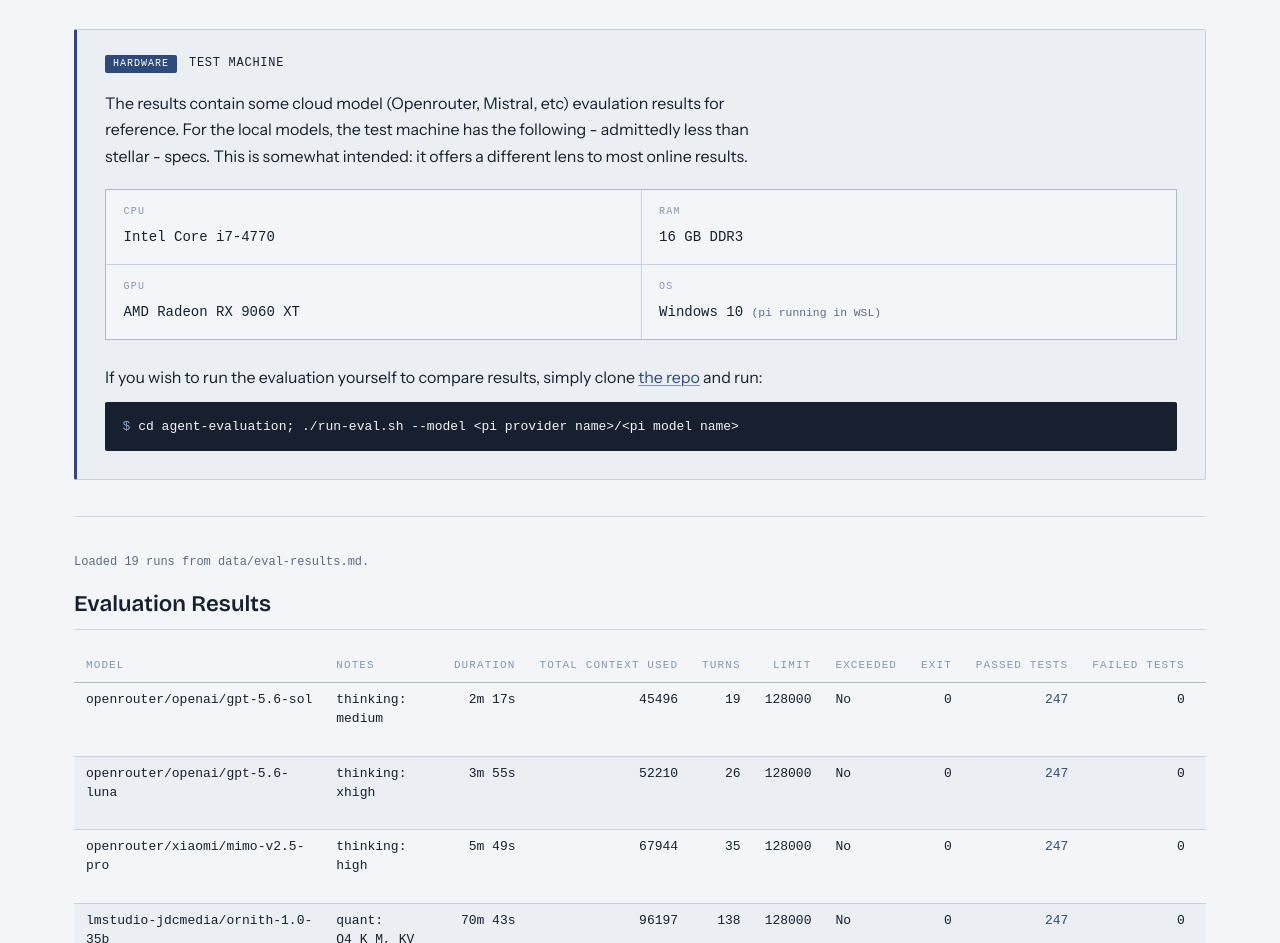
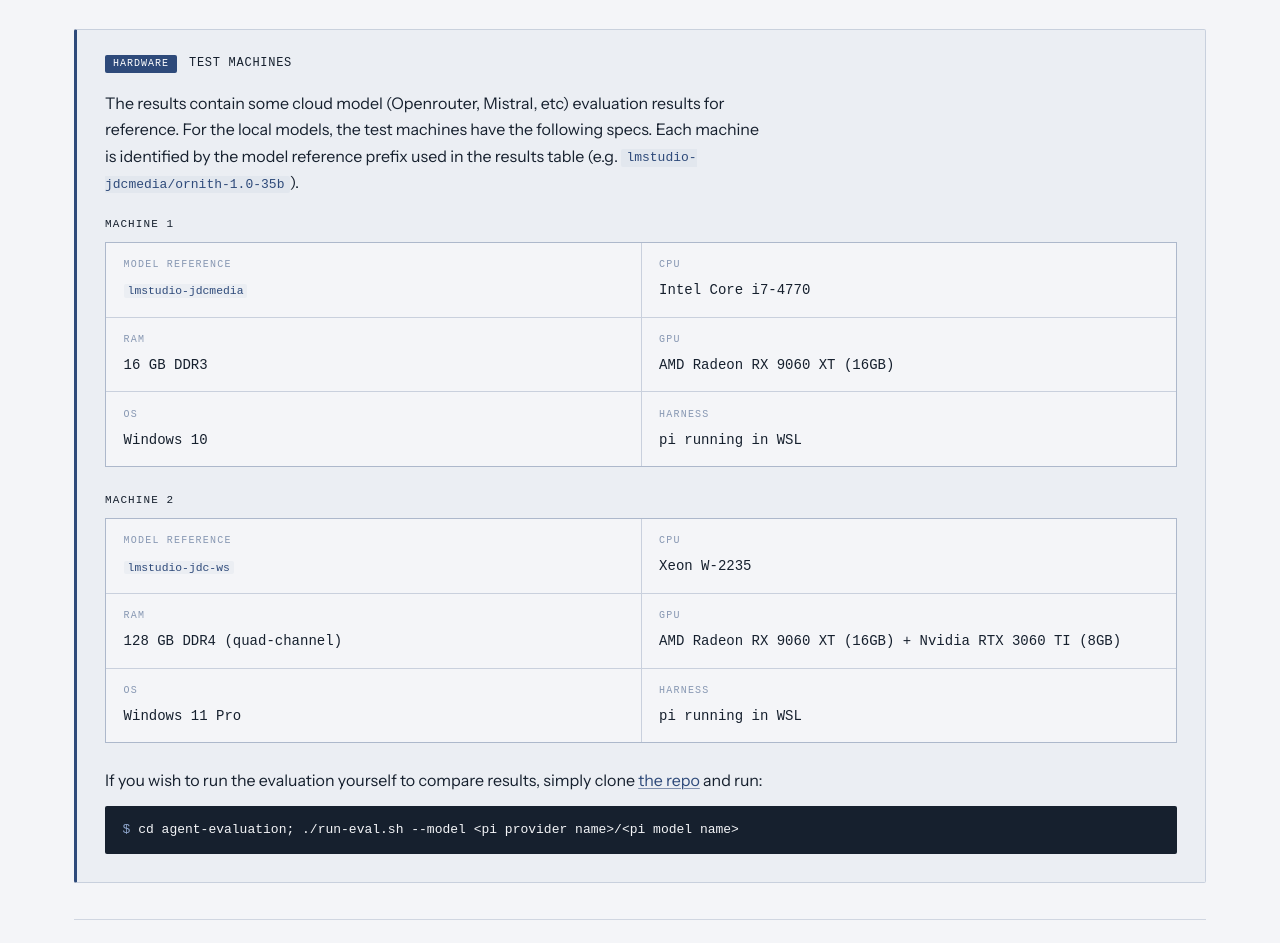
Before and after one commit to forzabarca88/coding-agent-resources, a plain HTML site: page docs/evaluation-results.html in a window 1280 px wide. Shown: the part 446-1389 px from the top of the page. Drawn offline with nearby package versions, Linux system fonts and the light colour scheme; a web font is replaced by a local one.

Commit message:
add machine

```diff
--- a/docs/assets/styles.css
+++ b/docs/assets/styles.css
@@ -222,6 +222,16 @@ a:focus-visible {
   letter-spacing: 0.06em;
   margin-bottom: 1rem;
 }
+.specs__machine {
+  font-family: var(--font-mono);
+  font-size: 0.6875rem;
+  font-weight: 400;
+  color: var(--ink);
+  text-transform: uppercase;
+  letter-spacing: 0.1em;
+  margin: 1.25rem 0 0.5rem;
+}
+.specs__machine:first-of-type { margin-top: 0; }
 .specs .specs__note {
   max-width: 62ch;
   margin-bottom: 1.25rem;
@@ -258,6 +268,12 @@ a:focus-visible {
 .specs__detail {
   color: var(--mist);
   font-size: 0.8125em;
+}
+.specs__cell dd code {
+  color: var(--carbon);
+  background: var(--zebra);
+  padding: 0.05em 0.35em;
+  border-radius: 2px;
 }
 .specs__command {
   font-family: var(--font-mono);
--- a/docs/evaluation-results.html
+++ b/docs/evaluation-results.html
@@ -60,13 +60,17 @@
         <div class="specs">
           <h3 class="specs__heading">
             <span class="chip">Hardware</span>
-            Test machine
+            Test machines
           </h3>
           <p class="specs__note">
-            The results contain some cloud model (Openrouter, Mistral, etc) evaulation results for reference. For the local models, the test machine has the following - admittedly less than stellar - specs. This is
-            somewhat intended: it offers a different lens to most online results.
+            The results contain some cloud model (Openrouter, Mistral, etc) evaluation results for reference. For the local models, the test machines have the following specs. Each machine is identified by the model reference prefix used in the results table (e.g. <code>lmstudio-jdcmedia/ornith-1.0-35b</code>).
           </p>
+          <h4 class="specs__machine">Machine 1</h4>
           <dl class="specs__grid">
+            <div class="specs__cell">
+              <dt>Model reference</dt>
+              <dd><code>lmstudio-jdcmedia</code></dd>
+            </div>
             <div class="specs__cell">
               <dt>CPU</dt>
               <dd>Intel Core i7-4770</dd>
@@ -77,11 +81,42 @@
             </div>
             <div class="specs__cell">
               <dt>GPU</dt>
-              <dd>AMD Radeon RX 9060 XT</dd>
+              <dd>AMD Radeon RX 9060 XT (16GB)</dd>
             </div>
             <div class="specs__cell">
               <dt>OS</dt>
-              <dd>Windows 10 <span class="specs__detail">(pi running in WSL)</span></dd>
+              <dd>Windows 10</dd>
+            </div>
+            <div class="specs__cell">
+              <dt>Harness</dt>
+              <dd>pi running in WSL</dd>
+            </div>
+          </dl>
+          <h4 class="specs__machine">Machine 2</h4>
+          <dl class="specs__grid">
+            <div class="specs__cell">
+              <dt>Model reference</dt>
+              <dd><code>lmstudio-jdc-ws</code></dd>
+            </div>
+            <div class="specs__cell">
+              <dt>CPU</dt>
+              <dd>Xeon W-2235</dd>
+            </div>
+            <div class="specs__cell">
+              <dt>RAM</dt>
+              <dd>128 GB DDR4 (quad-channel)</dd>
+            </div>
+            <div class="specs__cell">
+              <dt>GPU</dt>
+              <dd>AMD Radeon RX 9060 XT (16GB) + Nvidia RTX 3060 TI (8GB)</dd>
+            </div>
+            <div class="specs__cell">
+              <dt>OS</dt>
+              <dd>Windows 11 Pro</dd>
+            </div>
+            <div class="specs__cell">
+              <dt>Harness</dt>
+              <dd>pi running in WSL</dd>
             </div>
           </dl>
           <p class="specs__note specs__note--run">
```
